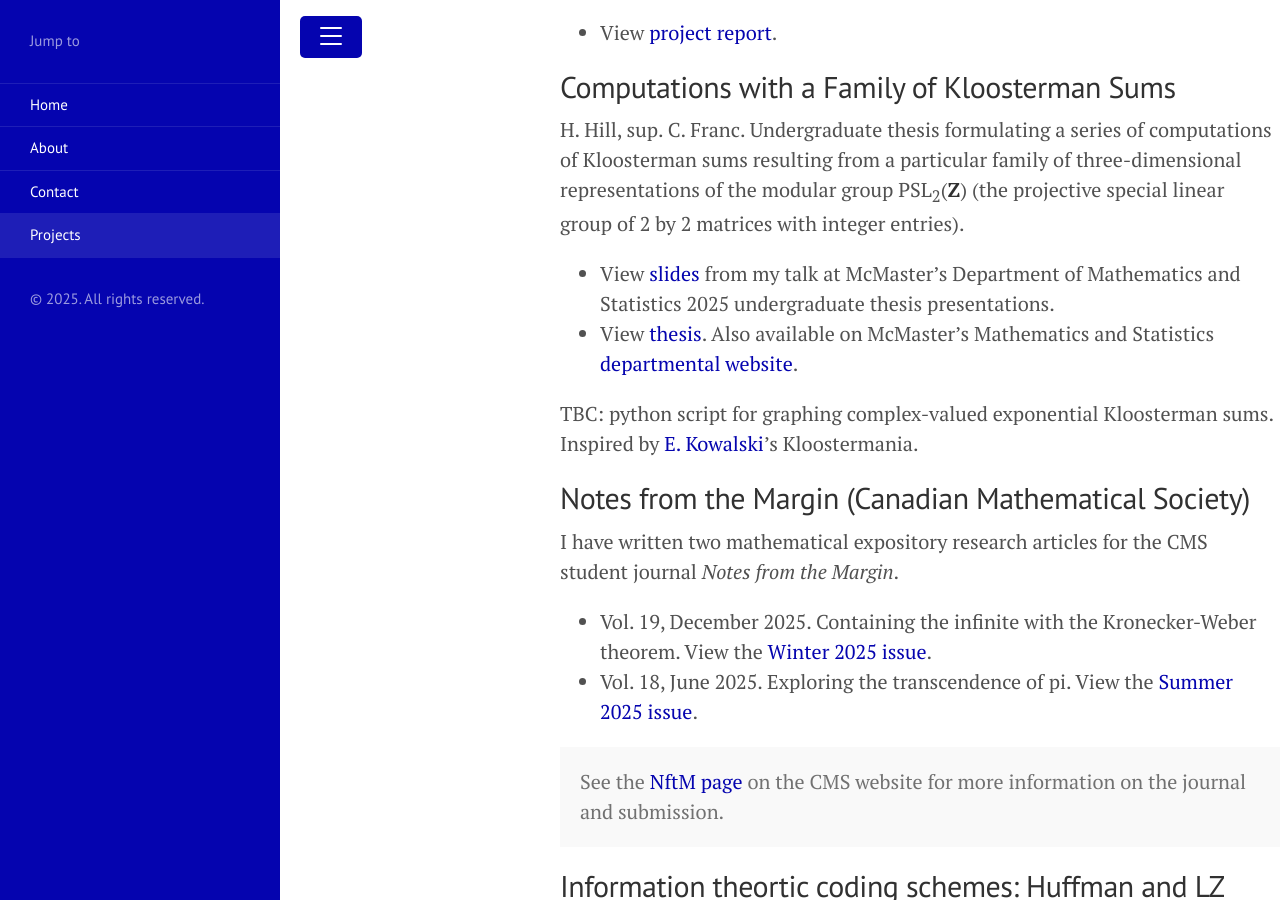
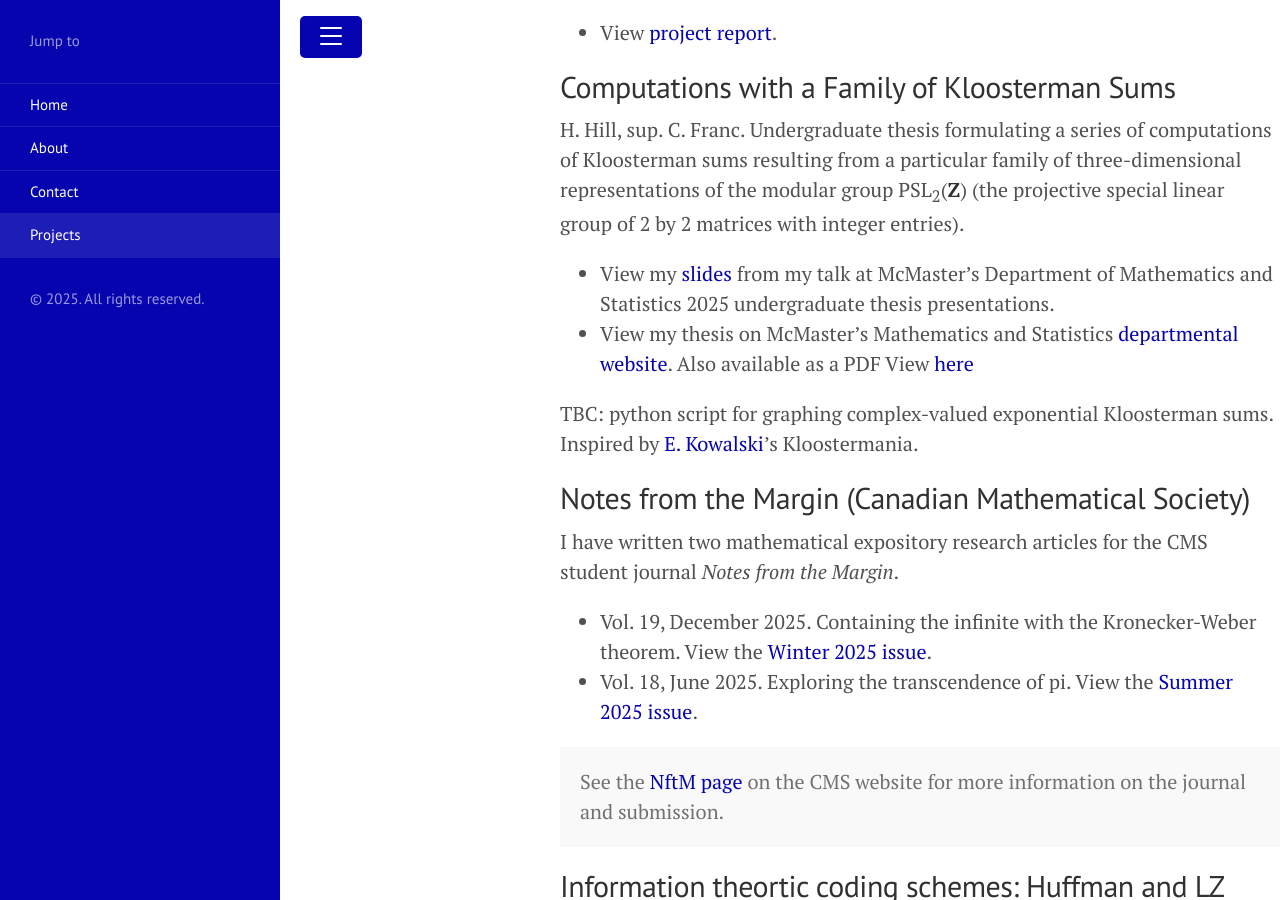
Before and after one commit to hidekihill/hidekihill.github.io, a Jekyll site: the page built from projects.md, in a window 1280 px wide and 900 px high, scrolled down 312 px. Built offline with Jekyll 4.4.1, drawn with Linux system fonts in a browser that asks for light colours.

Commit message:
Update projects.md

```diff
--- a/projects.md
+++ b/projects.md
@@ -11,8 +11,8 @@ S. Ajadalu, Y. Attafuah, H. Hill. A multimodal deep learning framework for affec
 H. Hill, sup. C. Franc. Undergraduate thesis formulating a series of computations of Kloosterman sums resulting from a particular family of three-dimensional representations
 of the modular group PSL<sub>2</sub>(**Z**) (the projective special linear group of 2 by 2 matrices with integer entries).
 
-* View <a href="https://hidekihill.github.io/HidekiHill_ThesisTalk_slides.pdf">slides</a> from my talk at McMaster's Department of Mathematics and Statistics 2025 undergraduate thesis presentations.
-* View <a href="https://hidekihill.github.io/HidekiHill_4P06_thesis.pdf">thesis</a>. Also available on McMaster's Mathematics and Statistics <a href="https://math.mcmaster.ca/undergraduate/useful-links/undergraduate-research-projects/">departmental website</a>.
+* View my <a href="https://hidekihill.github.io/HidekiHill_ThesisTalk_slides.pdf">slides</a> from my talk at McMaster's Department of Mathematics and Statistics 2025 undergraduate thesis presentations.
+* View my thesis on McMaster's Mathematics and Statistics <a href="https://math.mcmaster.ca/undergraduate/useful-links/undergraduate-research-projects/">departmental website</a>. Also available as a PDF  View <a href="https://hidekihill.github.io/HidekiHill_4P06_thesis.pdf">here</a>
 
 TBC: python script for graphing complex-valued exponential Kloosterman sums. Inspired by <a href="https://blogs.ethz.ch/kowalski/the-kloostermania-page/">E. Kowalski</a>'s Kloostermania.
 
```
